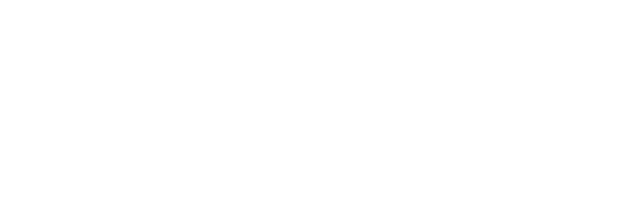
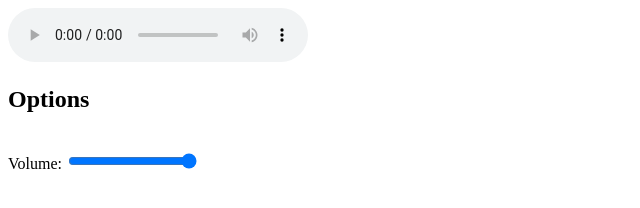
Before and after one commit to Arknov/WebJam2025, a plain HTML site: page option.html in a window 1280 px wide. Shown: the whole page, without its empty margins (0-640 px from the left). Drawn offline with Linux system fonts and the light colour scheme.

Commit message:
option audio

```diff
--- a/option.html
+++ b/option.html
@@ -3,9 +3,23 @@
 <head>
   <meta charset="UTF-8">
   <title>Option</title>
+   <audio id="bgAudio" src="your-audio.mp3" controls autoplay loop></audio>
 </head>
 <body>
 
+  <h2>Options</h2>
+  <div class="option-box">
+   <br/>
+    <label for="volumeControl">Volume:</label>
+    <input type="range" id="volumeControl" min="0" max="1" step="0.01" value="1">
+  </div>
+  <script>
+    const audio = document.getElementById('bgAudio');
+    const volumeSlider = document.getElementById('volumeControl');
+    volumeSlider.addEventListener('input', function() {
+      audio.volume = this.value;
+    });
+  </script>
 
 </body>
 </html>
```
Also changed, not shown: 1 other file.
